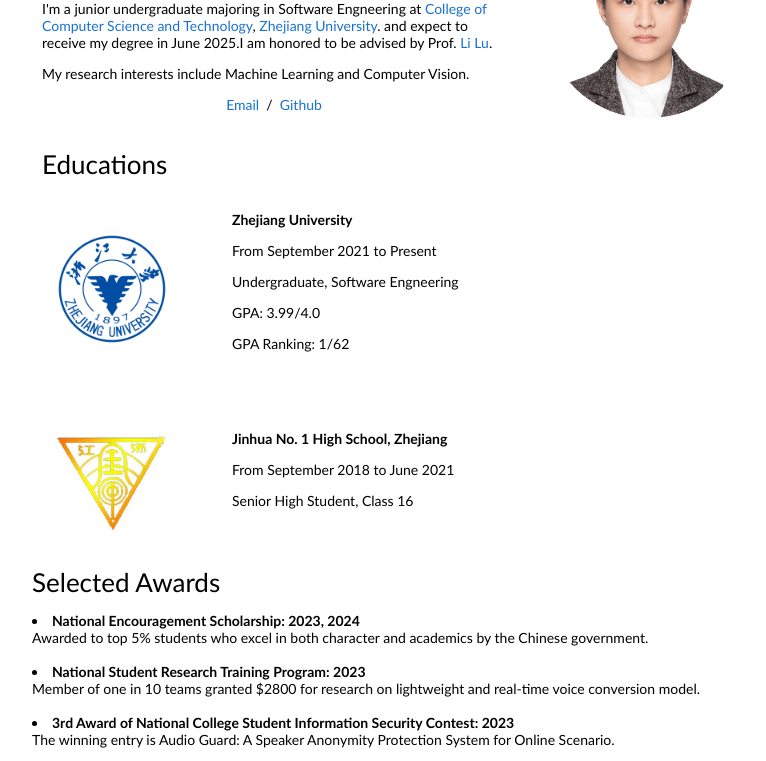
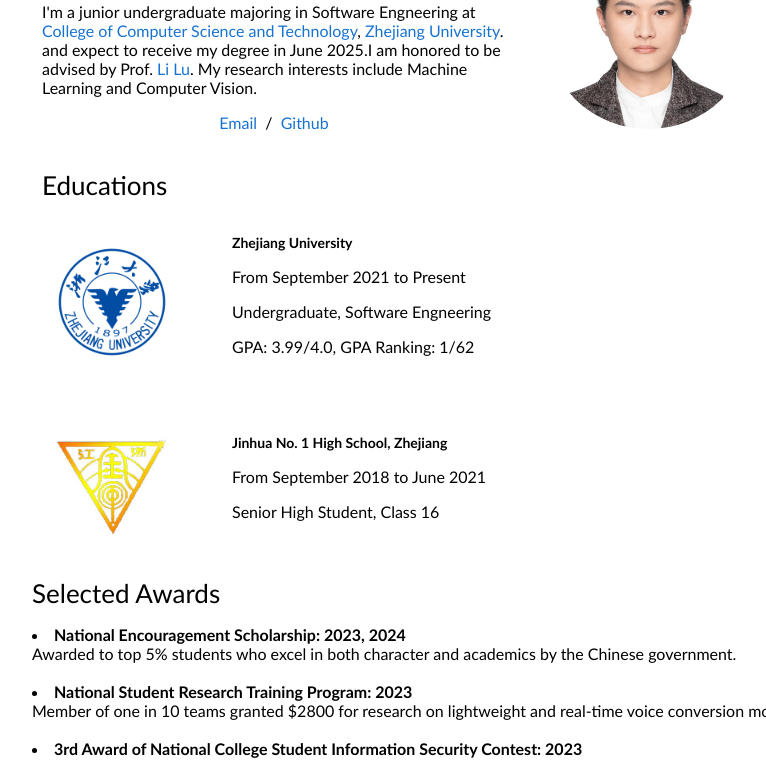
Before and after one commit to supinglan/supinglan.github.io, a plain HTML site: page index.html in a window 1280 px wide. Shown: the part 114-875 px from the top of the page, without its empty margins (218-984 px from the left). Drawn offline with Linux system fonts and the light colour scheme.

Commit message:
adjust the format

```diff
--- a/index.html
+++ b/index.html
@@ -32,9 +32,7 @@
                       href="http://www.zju.edu.cn/"> Zhejiang University</a>.
                     and expect to receive my degree in June 2025.I am honored to be advised by Prof.  <a
                       href="https://lynnlilu.github.io/">Li Lu</a>.
-                  </p>
-                  <p>
-                    My research interests include Machine Learning and Computer Vision.
+                      My research interests include Machine Learning and Computer Vision.
                   </p>
                   <p style="text-align:center">
                     <a href="mailto:sunpeilin@zju.edu.cn">Email</a> &nbsp;/&nbsp;
@@ -79,14 +77,11 @@
                   Undergraduate, Software Engneering
                 </p>
                 <p>
-                  GPA: 3.99/4.0
-                </p>
-                <p>
-                  GPA Ranking: 1/62
+                  GPA: 3.99/4.0,  GPA Ranking: 1/62
                 </p>
               </td>
       </tr>
-      <td style="padding:30px;width:40;vertical-align:middle;padding-top: 10px;">
+      <td style="padding:30px;width:40;vertical-align:middle;padding-top: 0px;">
         <div class="one" style="padding-top:0px; height: 100px">
           <img src='images/jhyz.jpg' width=100%>
         </div>
--- a/stylesheet.css
+++ b/stylesheet.css
@@ -81,12 +81,12 @@ tr,
 p,
 a {
   font-family: 'Lato', Verdana, Helvetica, sans-serif;
-  font-size: 14px;
+  font-size: 16px;
 }
 
 strong {
   font-family: 'Lato', Verdana, Helvetica, sans-serif;
-  font-size: 14px;
+  font-size: 16px;
 }
 
 h2 {
@@ -111,13 +111,13 @@ h2 {
 
 .one {
   width: 120px;
-  height: 210px;
+  height: 140px;
   position: relative;
 }
 
 .two {
   width: 350px;
-  height: 210px;
+  height: 140px;
   position: absolute;
   transition: opacity .2s ease-in-out;
   -moz-transition: opacity .2s ease-in-out;
```
